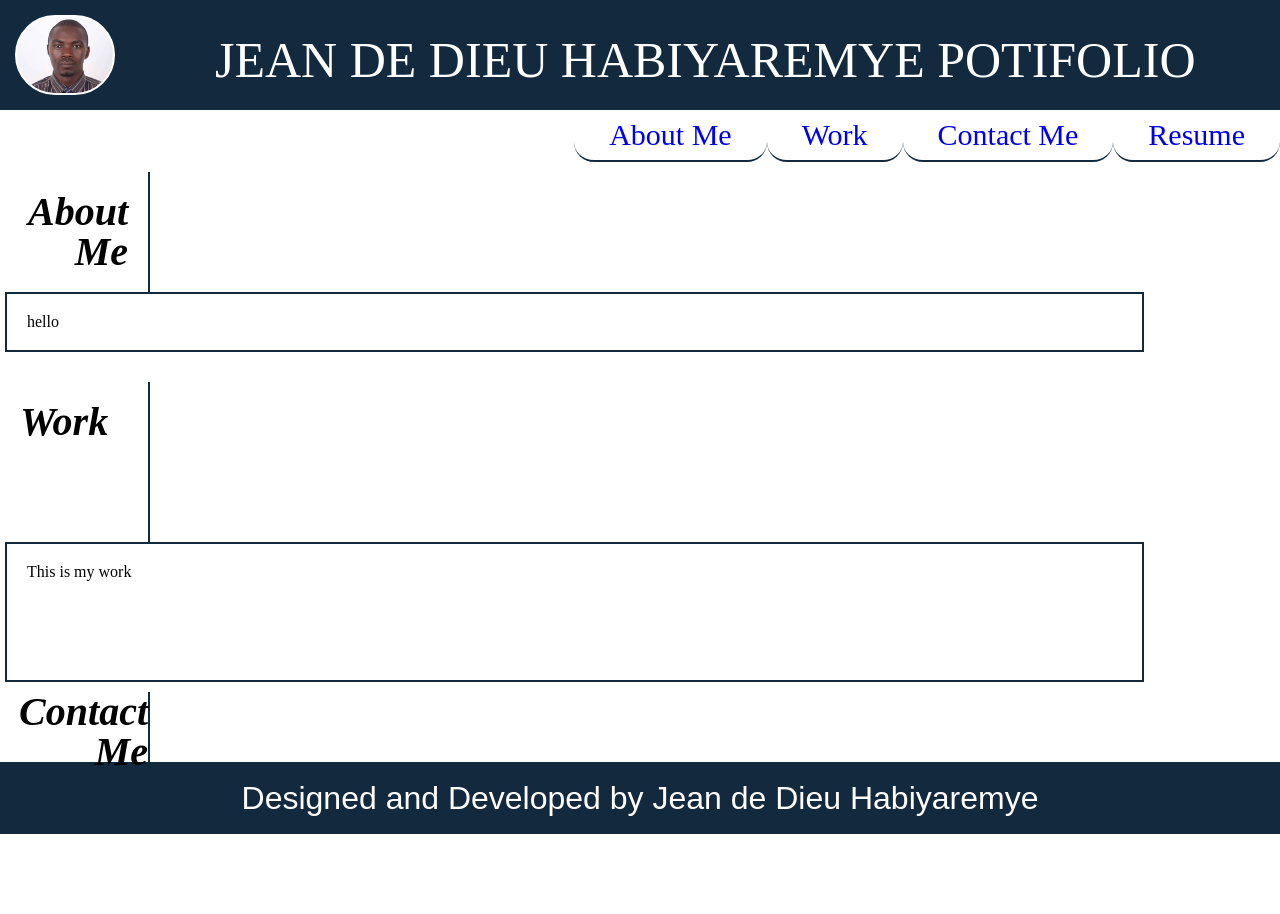
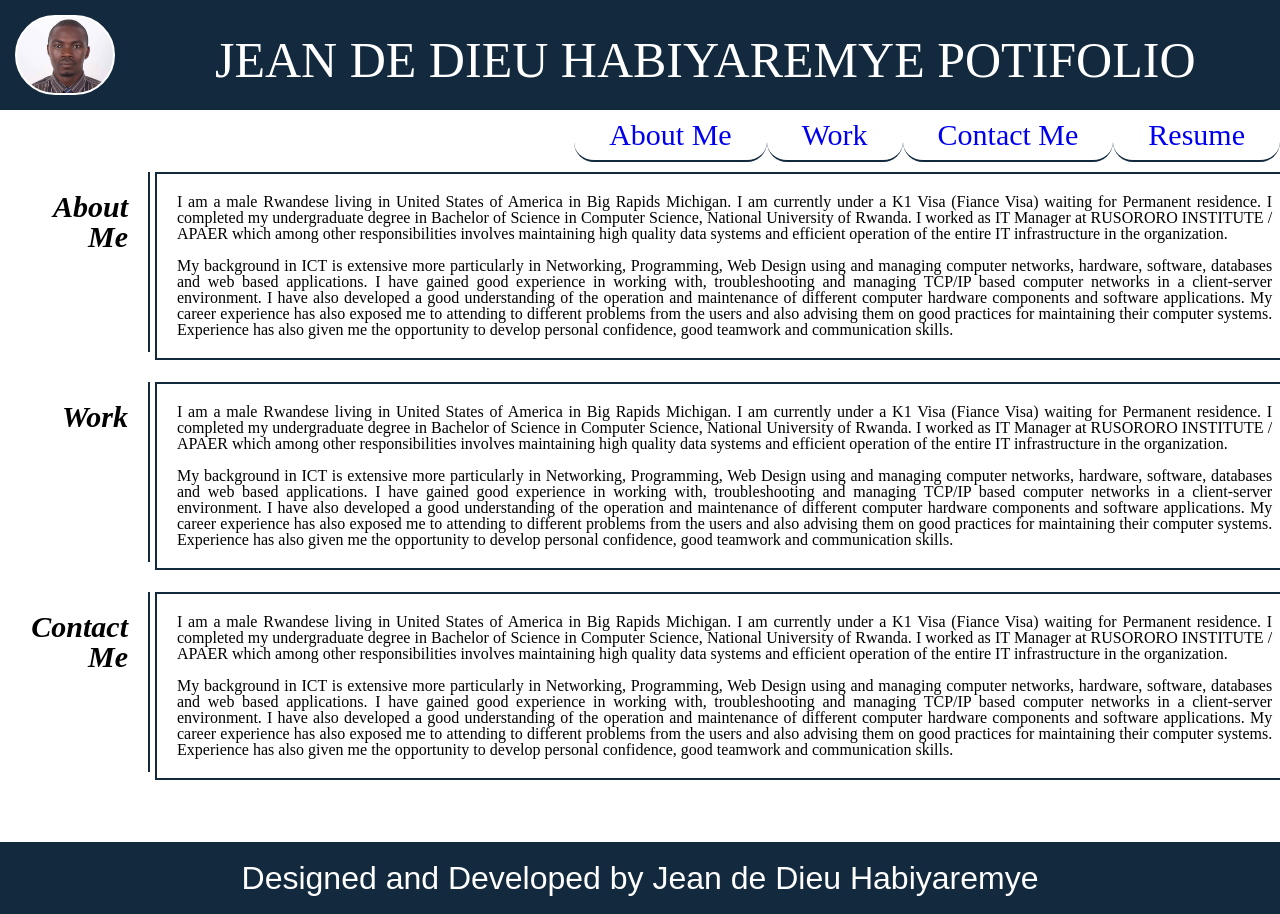
Before and after one commit to jahdona/Jean-de-Dieu-Potifolio, a plain HTML site: page index.html in a window 1280 px wide. Before the commit the page ends 834 px from the top, so only its background shows below. Drawn offline with Linux system fonts and the light colour scheme.

Commit message:
design the potifolio to fit devices screen

```diff
--- a/assets/css/styles.css
+++ b/assets/css/styles.css
@@ -6,6 +6,7 @@
 body {
     margin: 0;
     font-family: 'Times New Roman', Times, serif;
+
 
 
 }
@@ -69,8 +70,10 @@ main {
 .About-Me {
     display: flex;
     flex-wrap: wrap;
+    flex-direction: column;
     margin-top: 10px;
-
+    margin-left: 0px;
+    width: 100%;
     height: 200px;
 }
 
@@ -85,22 +88,26 @@ main {
 
 .About-me-title {
     text-align: right;
-    font-size: 40px;
+    font-size: 30px;
     font-style: oblique;
     float: left;
     padding: 20px;
     width: 150px;
-
+    height: 180px;
     border-right: 2px solid var(--dark);
 }
 
 .Work {
     display: flex;
     flex-wrap: wrap;
+    flex-direction: column;
     margin-top: 10px;
+    margin-left: 0px;
+    width: 100%;
+    height: 200px;
+}
 
-    height: 300px;
-}
+
 
 .Work-content {
     float: right;
@@ -112,21 +119,24 @@ main {
 }
 
 .Work-title {
-    font-size: 40px;
+    text-align: right;
+    font-size: 30px;
     font-style: oblique;
     float: left;
     padding: 20px;
     width: 150px;
-
+    height: 180px;
     border-right: 2px solid var(--dark);
 }
 
 .Contact-Me {
     display: flex;
     flex-wrap: wrap;
+    flex-direction: column;
     margin-top: 10px;
-
-    height: 20px;
+    margin-left: 0px;
+    width: 100%;
+    height: 200px;
 }
 
 .Contact-me-content {
@@ -140,13 +150,14 @@ main {
 
 .Contact-me-title {
     text-align: right;
-    font-size: 40px;
+    font-size: 30px;
     font-style: oblique;
     float: left;
+    padding: 20px;
+    width: 150px;
+    height: 180px;
+    border-right: 2px solid var(--dark);
 
-    width: 150px;
-
-    border-right: 2px solid var(--dark);
 }
 
 footer {
@@ -161,16 +172,18 @@ footer {
     font-size:xx-large;
     text-align: center;
 }
-
+p{
+    text-align:justify;
+    text-size-adjust: 10%;
+}
 @media screen and (max-width:1400px) {
     .Wel {
         font-size: 50px;
     }
 
-    .About-Me {
-        flex-direction: column;
 
-    }
+
+
 
 }
 
@@ -191,6 +204,18 @@ footer {
     .Wel {
         font-size: 24px;
     }
+    .About-Me, .Work, .Contact-Me {
+        flex-direction: column;
+      height: auto;
+
+    }
+    .About-me-title,.Contact-me-title,.Work-title{
+        width: 100%;
+        height: auto;
+        text-align: left;
+        border-style: none;
+    }
+
 }
 
 @media screen and (max-width:762px) {
@@ -203,4 +228,16 @@ footer {
     .Wel {
         font-size: 12px;
     }
+    .About-Me, .Work, .Contact-Me {
+        flex-direction: column;
+      height: auto;
+
+    }
+    .About-me-title,.Contact-me-title,.Work-title{
+        width: 100%;
+        height: auto;
+        text-align: left;
+        border-style: none;
+    }
+
 }
--- a/index.html
+++ b/index.html
@@ -19,7 +19,7 @@
         <a href="#About-Me">About Me</a>
         <a href="#Work">Work</a>
         <a href="#Contact-Me">Contact Me</a>
-        <a href="#Resume"> Resume</a>
+        <a href="./assets/Document/Resume.pdf"> Resume</a>
     </nav>
     <main>
 
@@ -28,21 +28,83 @@
                 <h1>About Me</h1>
             </div>
             <div class="About-me-content">
-                hello
+                <p> I am a male Rwandese living in United States of America in Big Rapids
+                    Michigan. I am currently under a K1 Visa (Fiance Visa) waiting for Permanent residence.
+                    I completed my undergraduate degree in Bachelor of Science
+                    in Computer Science, National University of Rwanda. I worked as IT Manager
+                    at RUSORORO INSTITUTE / APAER which among other responsibilities involves
+                    maintaining high quality data systems and efficient operation of the entire
+                    IT infrastructure in the organization.
+                </p>
+                <br>
+                <p>
+                    My background in ICT is extensive more particularly in Networking, Programming,
+                    Web Design using and managing computer networks, hardware, software, databases
+                    and web based applications. I have gained good experience in working with, troubleshooting
+                    and managing TCP/IP based computer networks in a client-server environment. I have also
+                    developed a good understanding of the operation and maintenance of different computer hardware
+                    components and software applications. My career experience has also exposed me to attending to
+                    different problems from the users and also advising them on good practices for maintaining
+                    their computer systems. Experience has also given me the opportunity to develop personal
+                    confidence, good teamwork and communication skills.
+                </p>
             </div>
         </section>
         <section class="Work" id="Work">
             <div class="Work-title">
-                <h1>Work</h1>
+                <h1>Work </h1>
             </div>
-            <div class="Work-content"> This is my work</div>
+            <div class="Work-content">
+                <p> I am a male Rwandese living in United States of America in Big Rapids
+                    Michigan. I am currently under a K1 Visa (Fiance Visa) waiting for Permanent residence.
+                    I completed my undergraduate degree in Bachelor of Science
+                    in Computer Science, National University of Rwanda. I worked as IT Manager
+                    at RUSORORO INSTITUTE / APAER which among other responsibilities involves
+                    maintaining high quality data systems and efficient operation of the entire
+                    IT infrastructure in the organization.
+                </p>
+                <br>
+                <p>
+                    My background in ICT is extensive more particularly in Networking, Programming,
+                    Web Design using and managing computer networks, hardware, software, databases
+                    and web based applications. I have gained good experience in working with, troubleshooting
+                    and managing TCP/IP based computer networks in a client-server environment. I have also
+                    developed a good understanding of the operation and maintenance of different computer hardware
+                    components and software applications. My career experience has also exposed me to attending to
+                    different problems from the users and also advising them on good practices for maintaining
+                    their computer systems. Experience has also given me the opportunity to develop personal
+                    confidence, good teamwork and communication skills.
+                </p>
+            </div>
         </section>
         <section class="Contact-Me" id="Contact-Me">
             <div class="Contact-me-title">
                 <h1>Contact Me</h1>
             </div>
-            <div class="Contact-me-content"></div>
+            <div class="Contact-me-content">
+                <p> I am a male Rwandese living in United States of America in Big Rapids
+                    Michigan. I am currently under a K1 Visa (Fiance Visa) waiting for Permanent residence.
+                    I completed my undergraduate degree in Bachelor of Science
+                    in Computer Science, National University of Rwanda. I worked as IT Manager
+                    at RUSORORO INSTITUTE / APAER which among other responsibilities involves
+                    maintaining high quality data systems and efficient operation of the entire
+                    IT infrastructure in the organization.
+                </p>
+                <br>
+                <p>
+                    My background in ICT is extensive more particularly in Networking, Programming,
+                    Web Design using and managing computer networks, hardware, software, databases
+                    and web based applications. I have gained good experience in working with, troubleshooting
+                    and managing TCP/IP based computer networks in a client-server environment. I have also
+                    developed a good understanding of the operation and maintenance of different computer hardware
+                    components and software applications. My career experience has also exposed me to attending to
+                    different problems from the users and also advising them on good practices for maintaining
+                    their computer systems. Experience has also given me the opportunity to develop personal
+                    confidence, good teamwork and communication skills.
+                </p>
+            </div>
         </section>
+
     </main>
     <footer>Designed and Developed by Jean de Dieu Habiyaremye</footer>
 </body>
```
Also changed, not shown: 2 other files.
